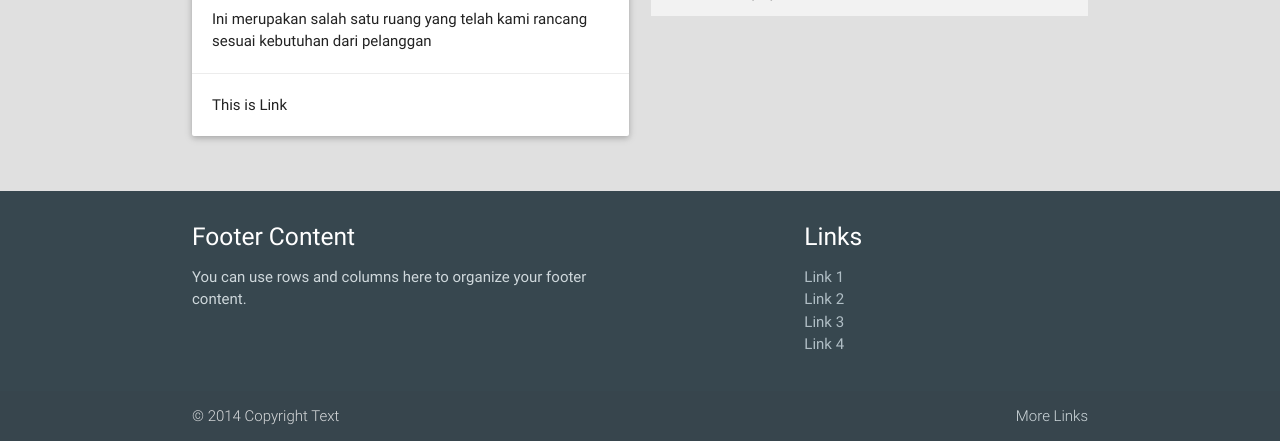
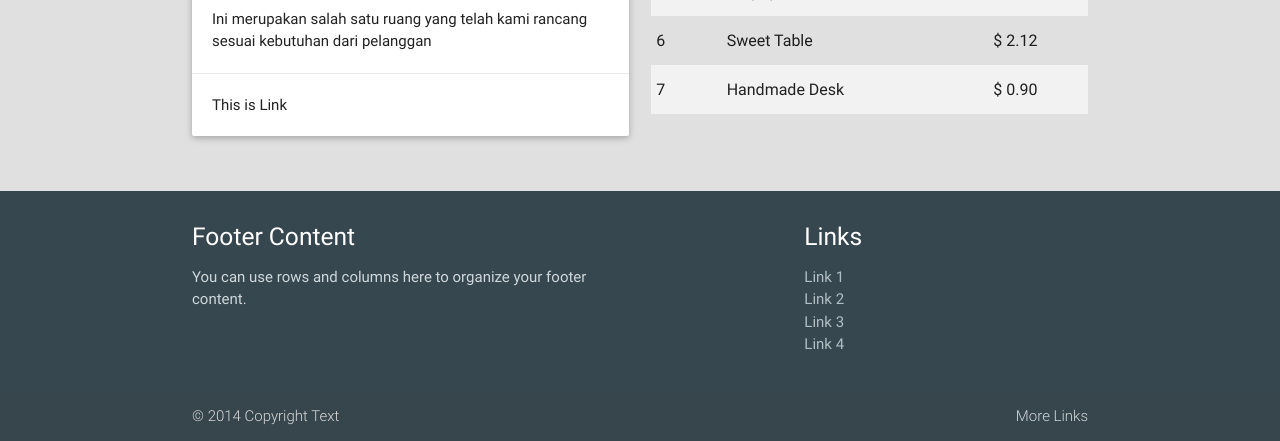
Before and after one commit to cahyo-saputro/basicmaterialize, a PHP site: page /index.php in a window 1280 px wide. Shown: the part 1098-1539 px from the top of the page. Run offline with PHP 8.4, Linux system fonts and the light colour scheme; some libraries are stand-ins or nearby versions.

Commit message:
perbaiki navigasi

```diff
--- a/home.php
+++ b/home.php
@@ -94,6 +94,16 @@
 										<td>lollipop chair</td>
 										<td>$ 1.10</td>
 									</tr>
+									<tr>
+										<td>6</td>
+										<td>Sweet Table</td>
+										<td>$ 2.12</td>
+									</tr>
+									<tr>
+										<td>7</td>
+										<td>Handmade Desk</td>
+										<td>$ 0.90</td>
+									</tr>
 								</tbody>
 							</table>
 						</div>
--- a/index.php
+++ b/index.php
@@ -15,14 +15,19 @@
 		<!-- import jQUery before materialize-->
 		<script type="text/javascript" src="https://code.jquery.com/jquery-2.1.1.min.js"></script>
 		<script type="text/javascript" src="js/materialize.min.js"></script>
+		<script>
+			$(document).ready(function(){
+			    $(".button-collapse").sideNav();
+  			});
+		</script>
 		<div class="row blue-grey lighten-1">
-			<div class="col s2 offset-s10">
+			<div class="col s2 m3 offset-s6 offset-m9">
 					<ul id="dropdown2" class="dropdown-content">
 						<li><a href="#!" class="blue-grey-text">notification<span class="new badge blue-grey darken-2">7</span></a></li>
 						<li><a href="#!" class="blue-grey-text">edit profile<span class="badge">1</span></a></li>
 						<li><a href="#!" class="blue-grey-text">sign out</a></li>
 					</ul>
-					<a class="btn dropdown-button blue-grey lighten-4 black-text" href="#!" data-activates="dropdown2">Member<i class="mdi-navigation-arrow-drop-down right"></i></a>
+					<a class="btn dropdown-button blue-grey lighten-1 black-text z-depth-0" href="#!" data-activates="dropdown2">Member<i class="mdi-navigation-arrow-drop-down right"></i></a>
 			</div>
 		</div>
 		<div class="container">
@@ -38,7 +43,7 @@
 			<div class="row">
 				<nav>
 					<div class="nav-wrapper blue-grey darken-3">
-						<a href="#" data-active="mobile-demo" class="button-collapse"><i class="material-icons">menu</i></a>
+						<a href="#" data-activates="mobile-demo" class="button-collapse"><i class="material-icons">menu</i></a>
 						<ul class="left hide-on-med-and-down">
 							<li><a href="?page=home">Home</a></li>
 							<li><a href="?page=product">Product</a></li>
--- a/product.php
+++ b/product.php
@@ -1,5 +1,5 @@
 <div class="container">
-	<h4 class="align-center">Cara Berbelanja</h4>
+	<h4 class="center-align">Cara Berbelanja</h4>
 
 	<ul class="collapsible popout" data-collapsible="accordion">
 		<li>
```
